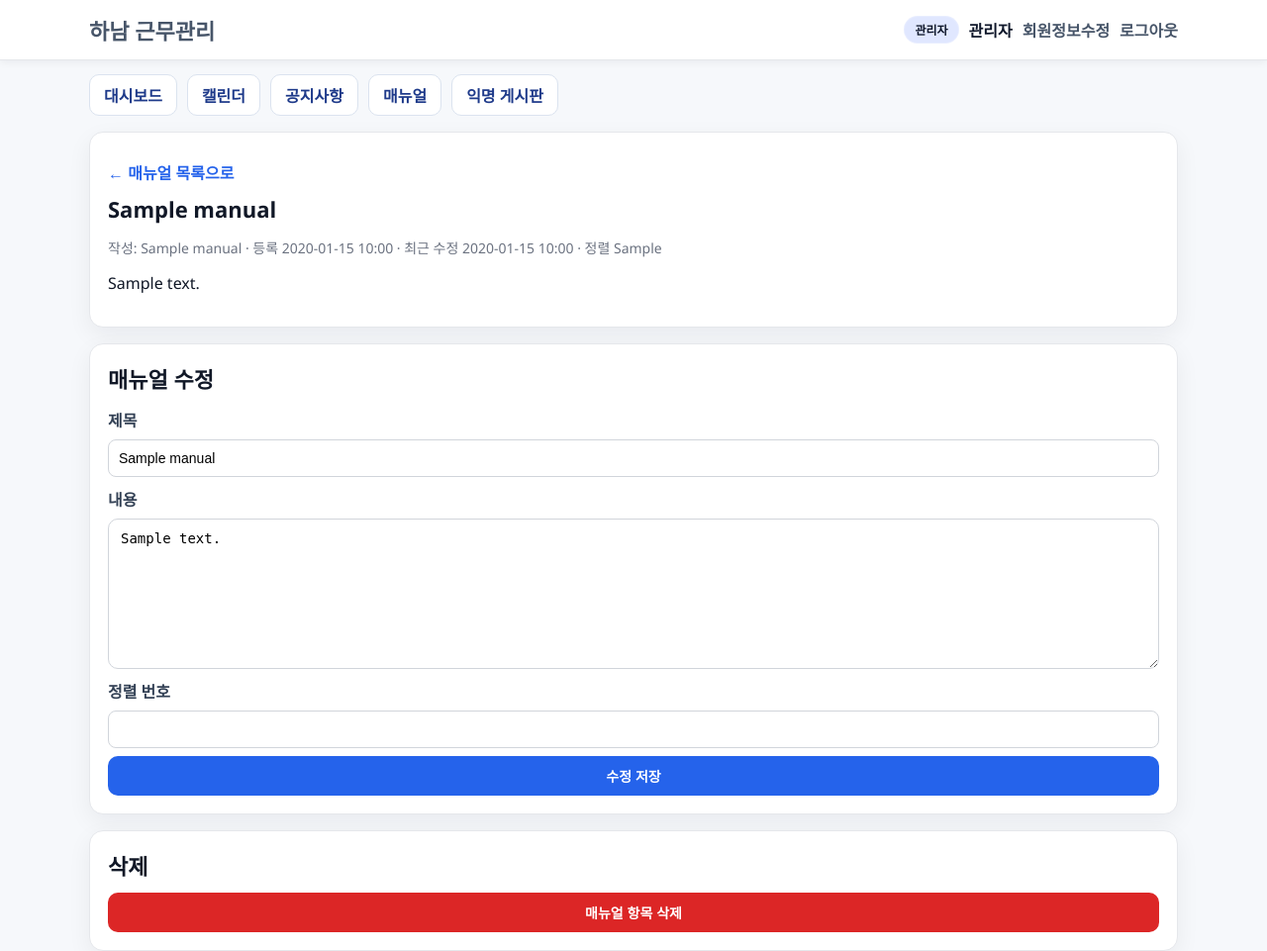
After one commit to ClassIaC/hanam, a Flask app: page /manual/1 in a window 1280 px wide. The commit adds this page. Shown: the whole page at 99% size. Run offline with Flask 3, Linux system fonts and the light colour scheme; a user stored in the database is signed in; a database or web service that is not in the repository returns one stand-in record (values such as "Sample title"); some libraries are stand-ins or nearby versions.

Commit message:
feat: 매뉴얼 페이지 + 응답시간 로깅 추가
- /manual: 관리자만 항목 추가/수정/삭제, 직원은 열람
- manuals 테이블(SQLite/Postgres) 신설, sort_order로 정렬
- 내비게이션에 매뉴얼 링크 추가
- 모든 요청에 [timing] 로그 추가로 페이지별 속도 파악 가능

Made-with: Cursor

```diff
--- a/app.py
+++ b/app.py
@@ -484,6 +484,29 @@ def inject_today_date():
         "default_end_time": "22:00",
         "weekday_options": WEEKDAY_OPTIONS,
     }
+
+
+@app.before_request
+def _start_timer():
+    g._req_started_at = datetime.now()
+
+
+@app.after_request
+def _log_request_time(response):
+    try:
+        started = getattr(g, "_req_started_at", None)
+        if started is not None:
+            ms = int((datetime.now() - started).total_seconds() * 1000)
+            app.logger.info(
+                "[timing] %s %s %s %dms",
+                request.method,
+                request.path,
+                response.status_code,
+                ms,
+            )
+    except Exception:
+        pass
+    return response
 
 
 @app.route("/")
@@ -1528,6 +1551,114 @@ def notice_detail(notice_id):
     return render_template("notice_detail.html", notice=notice)
 
 
+@app.route("/manual")
+@login_required
+def manual_list():
+    db = get_db()
+    manuals = db.execute(
+        """
+        SELECT m.id, m.title, m.content, m.sort_order, m.created_at, m.updated_at,
+               u.full_name AS author_name
+        FROM manuals m
+        JOIN users u ON u.id = m.author_id
+        ORDER BY m.sort_order ASC, m.id ASC
+        """
+    ).fetchall()
+    return render_template("manual_list.html", manuals=manuals)
+
+
+@app.route("/manual/new", methods=["POST"])
+@login_required
+@role_required("admin")
+def create_manual():
+    title = request.form.get("title", "").strip()
+    content = request.form.get("content", "").strip()
+    sort_order_raw = request.form.get("sort_order", "0").strip() or "0"
+    try:
+        sort_order = int(sort_order_raw)
+    except ValueError:
+        sort_order = 0
+    if len(title) < 2 or len(content) < 2:
+        flash("매뉴얼 제목/내용을 2자 이상 입력해 주세요.")
+        return redirect(url_for("manual_list"))
+
+    now_iso = datetime.now().isoformat()
+    db = get_db()
+    db.execute(
+        """
+        INSERT INTO manuals (author_id, title, content, sort_order, created_at, updated_at)
+        VALUES (?, ?, ?, ?, ?, ?)
+        """,
+        (session["user_id"], title, content, sort_order, now_iso, now_iso),
+    )
+    db.commit()
+    write_audit_log("manual.create", f"title={title}")
+    flash("매뉴얼 항목이 등록되었습니다.")
+    return redirect(url_for("manual_list"))
+
+
+@app.route("/manual/<int:manual_id>")
+@login_required
+def manual_detail(manual_id):
+    db = get_db()
+    manual = db.execute(
+        """
+        SELECT m.id, m.title, m.content, m.sort_order, m.created_at, m.updated_at,
+               u.full_name AS author_name
+        FROM manuals m
+        JOIN users u ON u.id = m.author_id
+        WHERE m.id = ?
+        """,
+        (manual_id,),
+    ).fetchone()
+    if not manual:
+        flash("매뉴얼 항목을 찾을 수 없습니다.")
+        return redirect(url_for("manual_list"))
+    return render_template("manual_detail.html", manual=manual)
+
+
+@app.route("/manual/<int:manual_id>/edit", methods=["POST"])
+@login_required
+@role_required("admin")
+def update_manual(manual_id):
+    title = request.form.get("title", "").strip()
+    content = request.form.get("content", "").strip()
+    sort_order_raw = request.form.get("sort_order", "0").strip() or "0"
+    try:
+        sort_order = int(sort_order_raw)
+    except ValueError:
+        sort_order = 0
+    if len(title) < 2 or len(content) < 2:
+        flash("매뉴얼 제목/내용을 2자 이상 입력해 주세요.")
+        return redirect(url_for("manual_detail", manual_id=manual_id))
+
+    db = get_db()
+    db.execute(
+        """
+        UPDATE manuals
+        SET title = ?, content = ?, sort_order = ?, updated_at = ?
+        WHERE id = ?
+        """,
+        (title, content, sort_order, datetime.now().isoformat(), manual_id),
+    )
+    db.commit()
+    write_audit_log("manual.update", f"manual_id={manual_id} title={title}")
+    flash("매뉴얼 항목이 수정되었습니다.")
+    return redirect(url_for("manual_detail", manual_id=manual_id))
+
+
+@app.route("/manual/<int:manual_id>/delete", methods=["POST"])
+@login_required
+@role_required("admin")
+def delete_manual(manual_id):
+    db = get_db()
+    db.execute("DELETE FROM manuals WHERE id = ?", (manual_id,))
+    db.commit()
+    write_audit_log("manual.delete", f"manual_id={manual_id}")
+    flash("매뉴얼 항목이 삭제되었습니다.")
+    return redirect(url_for("manual_list"))
+
+
 @app.route("/board/<int:post_id>/delete", methods=["POST"])
 @login_required
 def delete_board_post(post_id):
--- a/db_schema.py
+++ b/db_schema.py
@@ -98,6 +98,17 @@ SQLITE_CREATE_SCRIPT = """
             created_at TEXT NOT NULL,
             FOREIGN KEY(author_id) REFERENCES users(id)
         );
+
+        CREATE TABLE IF NOT EXISTS manuals (
+            id INTEGER PRIMARY KEY AUTOINCREMENT,
+            author_id INTEGER NOT NULL,
+            title TEXT NOT NULL,
+            content TEXT NOT NULL,
+            sort_order INTEGER NOT NULL DEFAULT 0,
+            created_at TEXT NOT NULL,
+            updated_at TEXT NOT NULL,
+            FOREIGN KEY(author_id) REFERENCES users(id)
+        );
 """
 
 PG_INIT_STATEMENTS = [
@@ -195,4 +206,15 @@ PG_INIT_STATEMENTS = [
         created_at TEXT NOT NULL
     );
     """,
+    """
+    CREATE TABLE IF NOT EXISTS manuals (
+        id SERIAL PRIMARY KEY,
+        author_id INTEGER NOT NULL REFERENCES users(id),
+        title TEXT NOT NULL,
+        content TEXT NOT NULL,
+        sort_order INTEGER NOT NULL DEFAULT 0,
+        created_at TEXT NOT NULL,
+        updated_at TEXT NOT NULL
+    );
+    """,
 ]
--- a/templates/base.html
+++ b/templates/base.html
@@ -29,10 +29,12 @@
         <a href="{{ url_for('admin_dashboard') }}">대시보드</a>
         <a href="{{ url_for('admin_calendar') }}">캘린더</a>
         <a href="{{ url_for('notice_list') }}">공지사항</a>
+        <a href="{{ url_for('manual_list') }}">매뉴얼</a>
         <a href="{{ url_for('board_list') }}">익명 게시판</a>
         {% else %}
         <a href="{{ url_for('staff_dashboard') }}">내 근무</a>
         <a href="{{ url_for('notice_list') }}">공지사항</a>
+        <a href="{{ url_for('manual_list') }}">매뉴얼</a>
         <a href="{{ url_for('board_list') }}">익명 게시판</a>
         {% endif %}
       </nav>
--- /dev/null
+++ b/templates/manual_detail.html
@@ -0,0 +1,36 @@
+{% extends 'base.html' %}
+{% block content %}
+<section class="card">
+  <a class="link" href="{{ url_for('manual_list') }}">← 매뉴얼 목록으로</a>
+  <h2>{{ manual['title'] }}</h2>
+  <p class="help">
+    작성: {{ manual['author_name'] }} ·
+    등록 {{ manual['created_at'][:16].replace('T', ' ') }} ·
+    최근 수정 {{ manual['updated_at'][:16].replace('T', ' ') }} ·
+    정렬 {{ manual['sort_order'] }}
+  </p>
+  <p class="board-content">{{ manual['content'] }}</p>
+</section>
+
+{% if session.get('role') == 'admin' %}
+<section class="card">
+  <h2>매뉴얼 수정</h2>
+  <form method="post" action="{{ url_for('update_manual', manual_id=manual['id']) }}" class="form-grid">
+    <label>제목</label>
+    <input name="title" minlength="2" required value="{{ manual['title'] }}" />
+    <label>내용</label>
+    <textarea name="content" rows="8" minlength="2" required>{{ manual['content'] }}</textarea>
+    <label>정렬 번호</label>
+    <input name="sort_order" type="number" value="{{ manual['sort_order'] }}" />
+    <button type="submit">수정 저장</button>
+  </form>
+</section>
+
+<section class="card">
+  <h2>삭제</h2>
+  <form method="post" action="{{ url_for('delete_manual', manual_id=manual['id']) }}" onsubmit="return confirm('이 매뉴얼 항목을 삭제하시겠습니까?');">
+    <button type="submit" class="btn-danger">매뉴얼 항목 삭제</button>
+  </form>
+</section>
+{% endif %}
+{% endblock %}
```
Also changed, not shown: templates/manual_list.html (added, +38 -0 lines).
